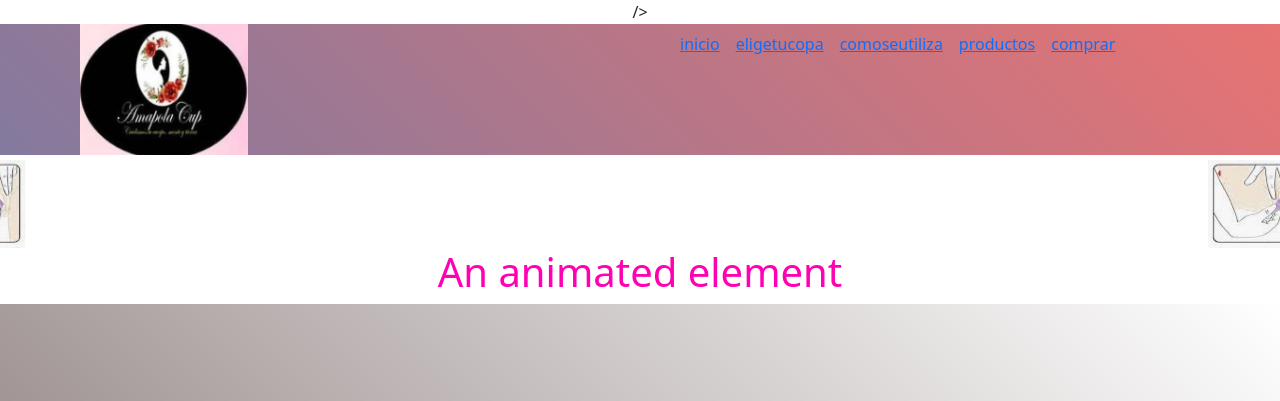
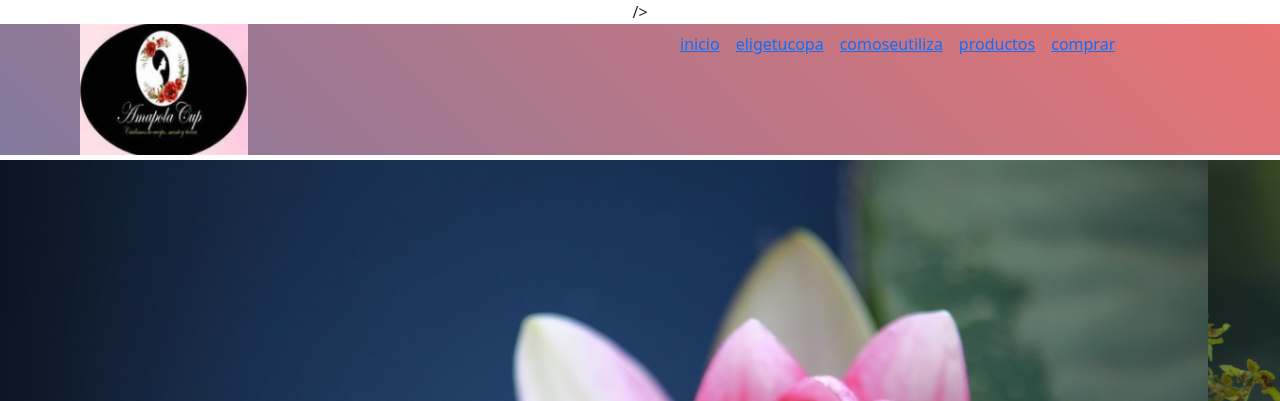
Before and after one commit to ladyamaya12/amapolaCup_landing, a website: page index.html in a window 1280 px wide. Shown: the top 401 px of the page. Drawn offline with nearby package versions, Linux system fonts and the light colour scheme.

Commit message:
nuevas imagenes de carrucel

```diff
--- a/index.html
+++ b/index.html
@@ -50,13 +50,13 @@
         <div id="carouselExampleControls" class="carousel slide" data-bs-ride="carousel">
             <div class="carousel-inner">
               <div class="carousel-item active">
-                <img src="./archivos/colocala.png" class="d-block carousel_main" alt="...">
+                <img src="./archivos/carrucel_1.jpg" class="d-block carousel_main" alt="...">
               </div>
               <div class="carousel-item">
-                <img src="./archivos/colocala.png" class="d-block carousel_main" alt="...">
+                <img src="./archivos/carrucel_2.jpg" class="d-block carousel_main" alt="...">
               </div>
               <div class="carousel-item">
-                <img src="./archivos/colocala.png" class="d-block carousel_main" alt="...">
+                <img src="./archivos/carrucel_3.jpg" class="d-block carousel_main" alt="...">
               </div>
             </div>
             <button class="carousel-control-prev" type="button" data-bs-target="#carouselExampleControls" data-bs-slide="prev">
```
Also changed, not shown: archivos/carrucel_1.jpg (added), archivos/carrucel_2.jpg (added), archivos/carrucel_3.jpg (added).
